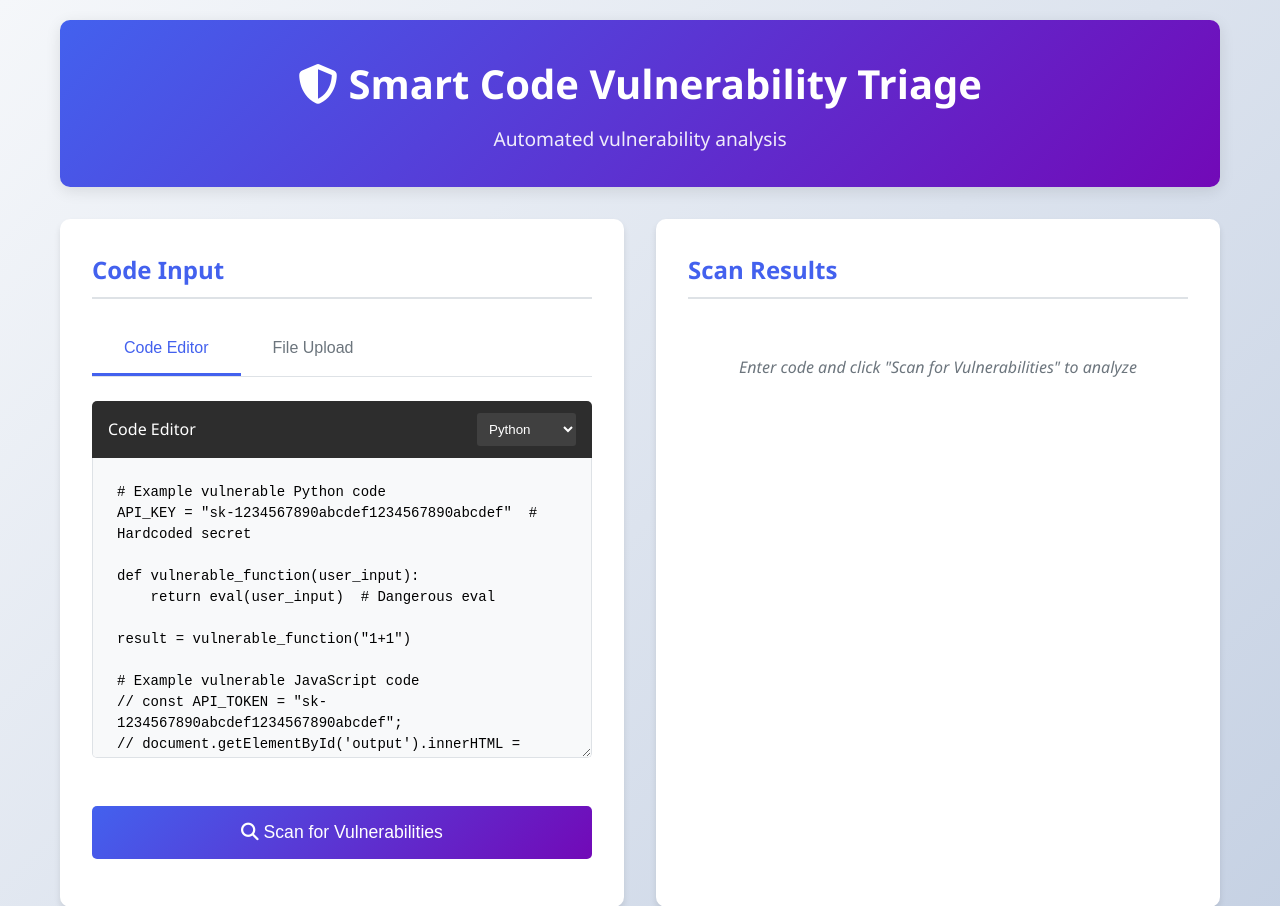
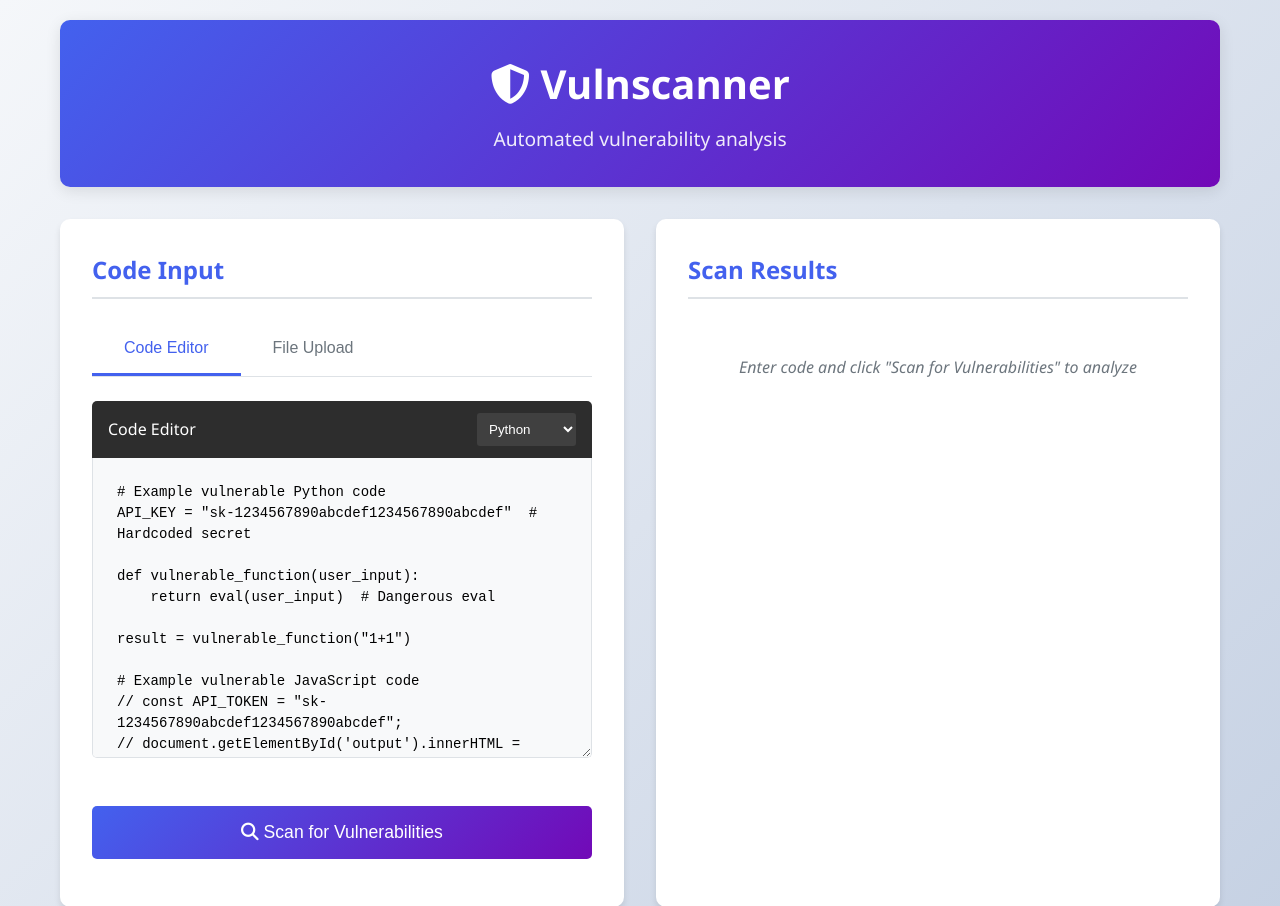
Before and after one commit to KuantumKnight/Vulnscanner, a Flask app: page / in a window 1280 px wide. Shown: the top 906 px of the page. Run offline with Flask 3, Linux system fonts and the light colour scheme.

Commit message:
Update index.html

```diff
--- a/templates/index.html
+++ b/templates/index.html
@@ -464,7 +464,7 @@
 <body>
     <div class="container">
         <div class="header">
-            <h1><i class="fas fa-shield-alt"></i> Smart Code Vulnerability Triage</h1>
+            <h1><i class="fas fa-shield-alt"></i> Vulnscanner</h1>
             <p>Automated vulnerability analysis</p>
         </div>
 
```
